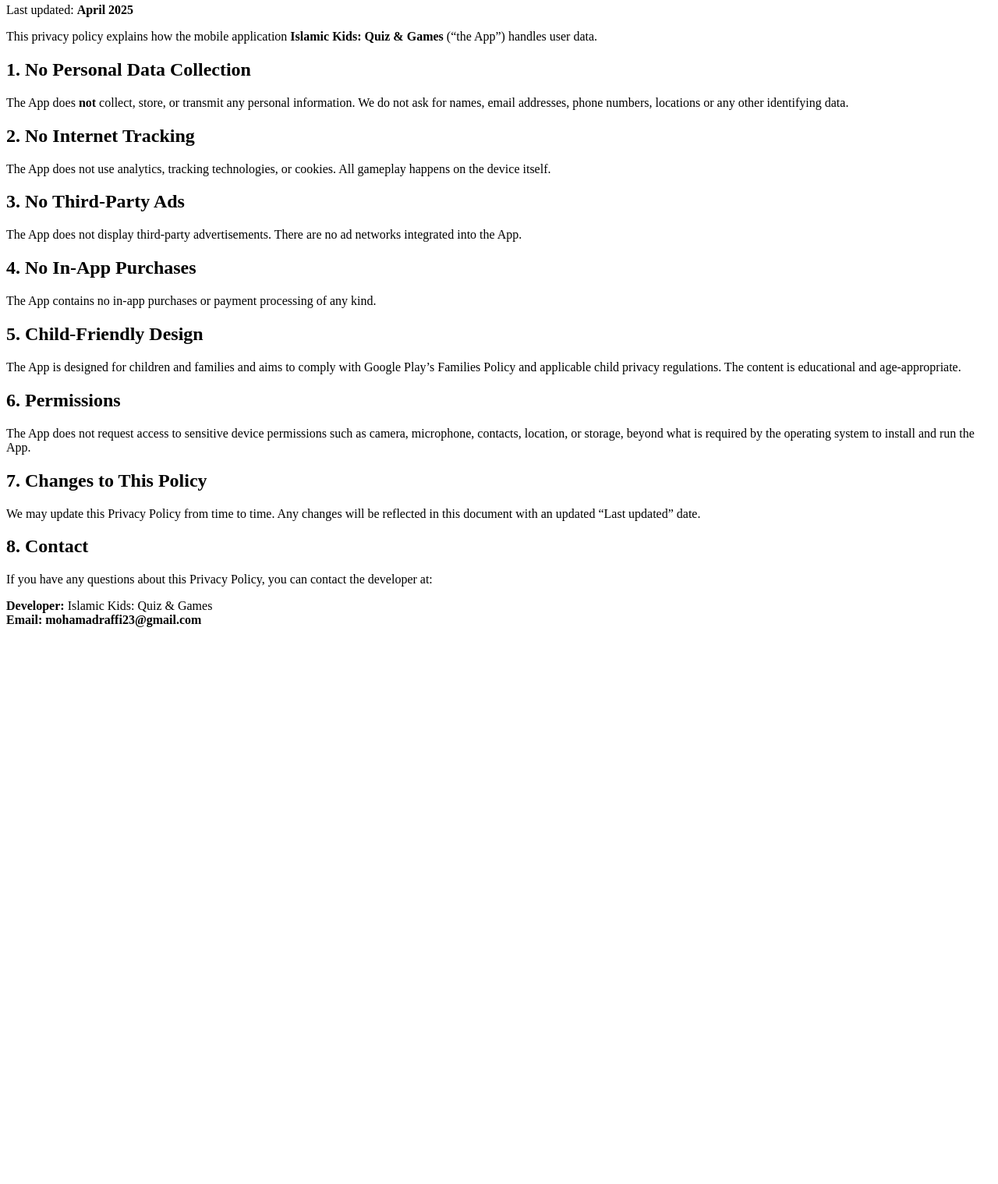
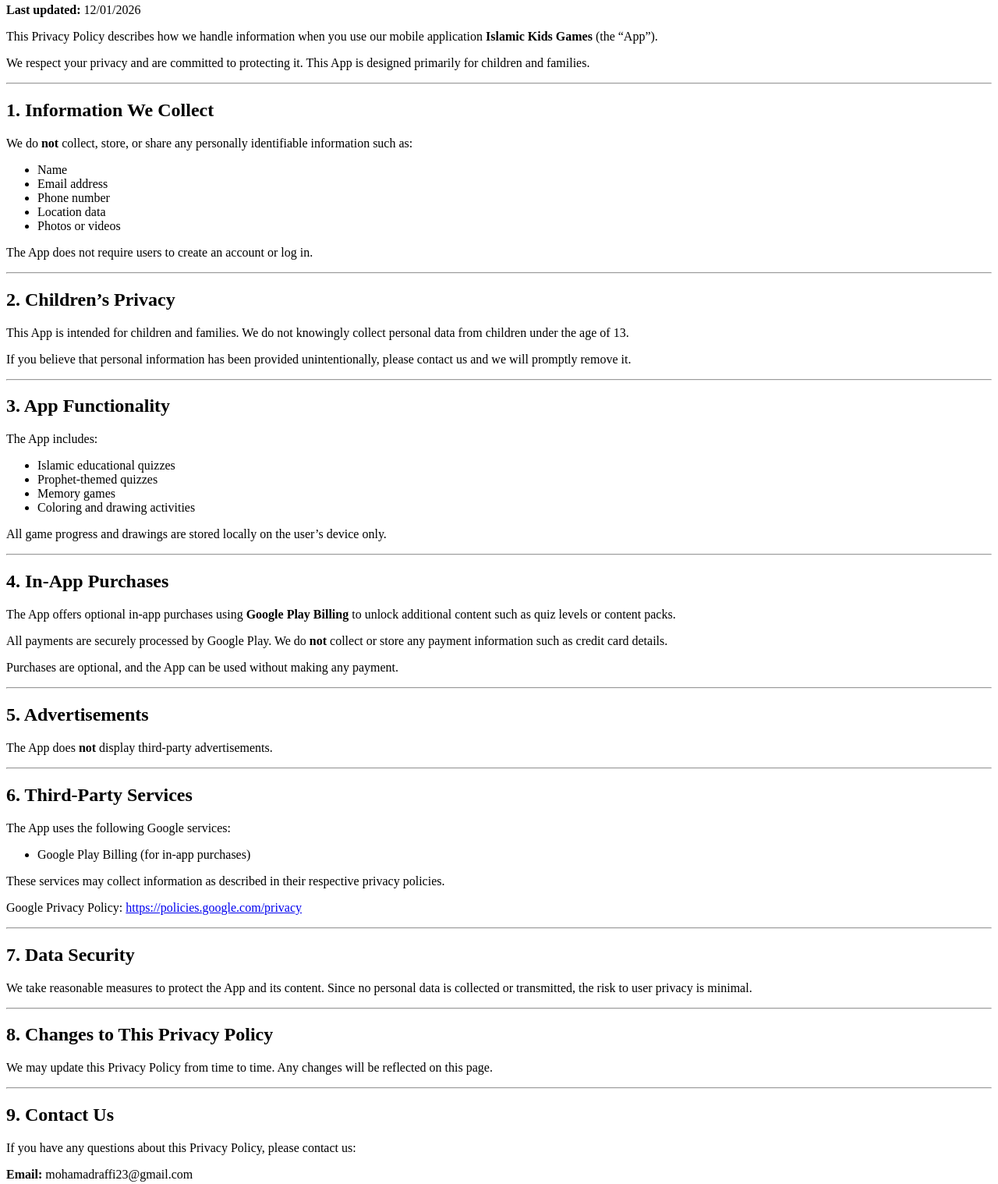
Before and after one commit to Raffi85/islamic-kids-privacy, a plain HTML site: page privacy-policy.html in a window 1280 px wide. Shown: the part 76-1594 px from the top of the page at 78% size. Before the commit the page ends 896 px from the top, so only its background shows below. Drawn offline with Linux system fonts and the light colour scheme.

Commit message:
Update privacy-policy.html

```diff
--- a/privacy-policy.html
+++ b/privacy-policy.html
@@ -2,43 +2,155 @@
 <html lang="en">
 <head>
   <meta charset="UTF-8">
-  <title>Privacy Policy – Islamic Kids: Quiz & Games</title>
+  <title>Privacy Policy</title>
+  <meta name="viewport" content="width=device-width, initial-scale=1.0">
 </head>
 <body>
-  <h1>Privacy Policy</h1>
-  <p>Last updated:  <strong>April 2025</strong></p>
 
-  <p>This privacy policy explains how the mobile application
-  <strong>Islamic Kids: Quiz & Games</strong> (“the App”) handles user data.</p>
+<h1>Privacy Policy</h1>
 
-  <h2>1. No Personal Data Collection</h2>
-  <p>The App does <strong>not</strong> collect, store, or transmit any personal information.
-  We do not ask for names, email addresses, phone numbers, locations or any other identifying data.</p>
+<p><strong>Last updated:</strong> 12/01/2026</p>
 
-  <h2>2. No Internet Tracking</h2>
-  <p>The App does not use analytics, tracking technologies, or cookies. All gameplay happens on the device itself.</p>
+<p>
+This Privacy Policy describes how we handle information when you use our mobile application
+<strong>Islamic Kids Games</strong> (the “App”).
+</p>
 
-  <h2>3. No Third-Party Ads</h2>
-  <p>The App does not display third-party advertisements. There are no ad networks integrated into the App.</p>
+<p>
+We respect your privacy and are committed to protecting it. This App is designed primarily for
+children and families.
+</p>
 
-  <h2>4. No In-App Purchases</h2>
-  <p>The App contains no in-app purchases or payment processing of any kind.</p>
+<hr>
 
-  <h2>5. Child-Friendly Design</h2>
-  <p>The App is designed for children and families and aims to comply with Google Play’s Families Policy and
-  applicable child privacy regulations. The content is educational and age-appropriate.</p>
+<h2>1. Information We Collect</h2>
 
-  <h2>6. Permissions</h2>
-  <p>The App does not request access to sensitive device permissions such as camera, microphone, contacts,
-  location, or storage, beyond what is required by the operating system to install and run the App.</p>
+<p>
+We do <strong>not</strong> collect, store, or share any personally identifiable information such as:
+</p>
 
-  <h2>7. Changes to This Policy</h2>
-  <p>We may update this Privacy Policy from time to time. Any changes will be reflected in this document with an
-  updated “Last updated” date.</p>
+<ul>
+  <li>Name</li>
+  <li>Email address</li>
+  <li>Phone number</li>
+  <li>Location data</li>
+  <li>Photos or videos</li>
+</ul>
 
-  <h2>8. Contact</h2>
-  <p>If you have any questions about this Privacy Policy, you can contact the developer at:</p>
-  <p><strong>Developer:</strong> Islamic Kids: Quiz & Games<br>
-     <strong>Email: mohamadraffi23@gmail.com</strong></p>
+<p>
+The App does not require users to create an account or log in.
+</p>
+
+<hr>
+
+<h2>2. Children’s Privacy</h2>
+
+<p>
+This App is intended for children and families. We do not knowingly collect personal data from
+children under the age of 13.
+</p>
+
+<p>
+If you believe that personal information has been provided unintentionally, please contact us and
+we will promptly remove it.
+</p>
+
+<hr>
+
+<h2>3. App Functionality</h2>
+
+<p>
+The App includes:
+</p>
+
+<ul>
+  <li>Islamic educational quizzes</li>
+  <li>Prophet-themed quizzes</li>
+  <li>Memory games</li>
+  <li>Coloring and drawing activities</li>
+</ul>
+
+<p>
+All game progress and drawings are stored locally on the user’s device only.
+</p>
+
+<hr>
+
+<h2>4. In-App Purchases</h2>
+
+<p>
+The App offers optional in-app purchases using <strong>Google Play Billing</strong> to unlock additional
+content such as quiz levels or content packs.
+</p>
+
+<p>
+All payments are securely processed by Google Play. We do <strong>not</strong> collect or store any payment
+information such as credit card details.
+</p>
+
+<p>
+Purchases are optional, and the App can be used without making any payment.
+</p>
+
+<hr>
+
+<h2>5. Advertisements</h2>
+
+<p>
+The App does <strong>not</strong> display third-party advertisements.
+</p>
+
+<hr>
+
+<h2>6. Third-Party Services</h2>
+
+<p>
+The App uses the following Google services:
+</p>
+
+<ul>
+  <li>Google Play Billing (for in-app purchases)</li>
+</ul>
+
+<p>
+These services may collect information as described in their respective privacy policies.
+</p>
+
+<p>
+Google Privacy Policy:
+<a href="https://policies.google.com/privacy" target="_blank">
+https://policies.google.com/privacy
+</a>
+</p>
+
+<hr>
+
+<h2>7. Data Security</h2>
+
+<p>
+We take reasonable measures to protect the App and its content. Since no personal data is collected
+or transmitted, the risk to user privacy is minimal.
+</p>
+
+<hr>
+
+<h2>8. Changes to This Privacy Policy</h2>
+
+<p>
+We may update this Privacy Policy from time to time. Any changes will be reflected on this page.
+</p>
+
+<hr>
+
+<h2>9. Contact Us</h2>
+
+<p>
+If you have any questions about this Privacy Policy, please contact us:
+</p>
+
+<p>
+<strong>Email:</strong> mohamadraffi23@gmail.com
+</p>
+
 </body>
 </html>
```
